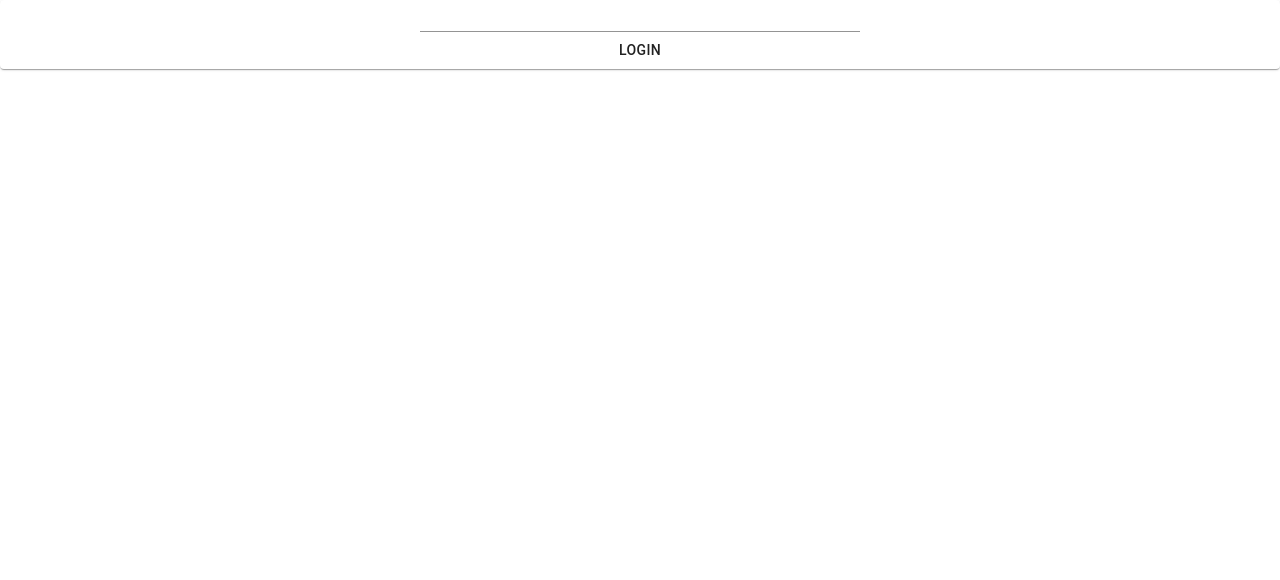
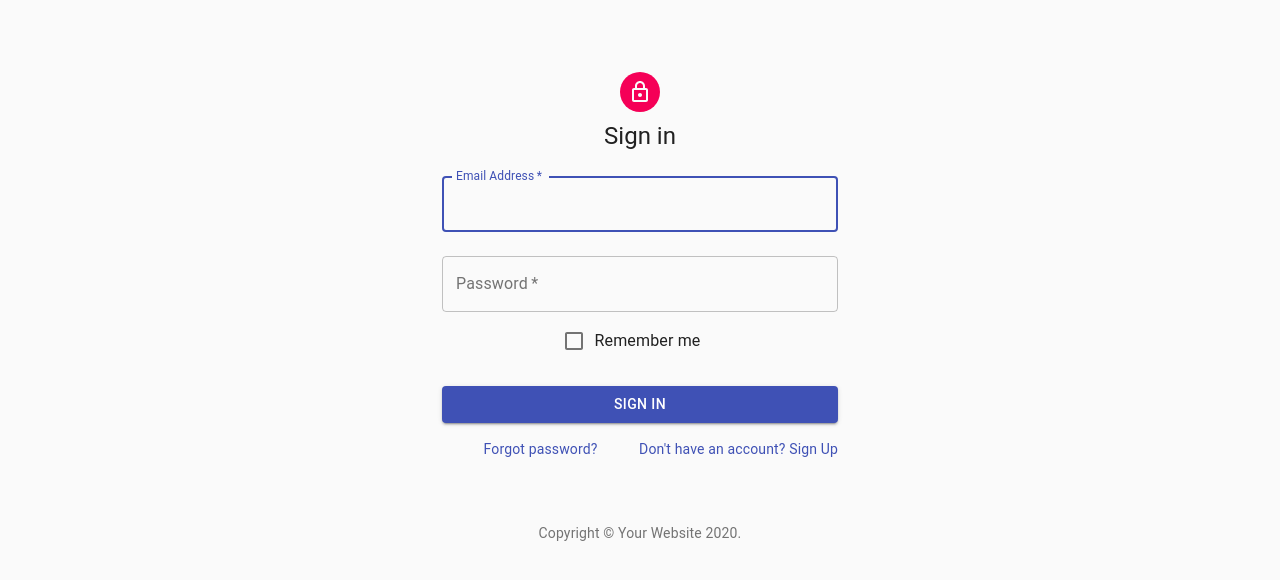
Before and after one commit to s-awaken/final-project, a React (Create React App) app in the folder react-front-end/: page / in a window 1280 px wide. Shown: the top 580 px of the page. Built offline with nearby package versions, Linux system fonts and the light colour scheme.

Commit message:
Sign-In changed

```diff
--- a/react-front-end/src/App.js
+++ b/react-front-end/src/App.js
@@ -4,8 +4,8 @@
 import allActions from "./actions";
 
 import HeaderMenu from "./components/Menu"
-import Login from './components/Login'
 
+import SignIn from './components/Sign-in'
 
 function App() {
   const login = useSelector((state) => state.currentUser.loggedIn)
@@ -13,7 +13,7 @@
     login ? (
       <HeaderMenu />
     ) : (
-        <Login action={allActions.userActions}/>
+        <SignIn action={allActions.userActions}/>
       )
   return (
     <div className="App">
--- a/react-front-end/src/components/Login.jsx
+++ /dev/null
@@ -1,42 +0,0 @@
-import React, { useState } from 'react'
-import { useDispatch } from 'react-redux'
-
-import Input from '@material-ui/core/Input'
-import Paper from '@material-ui/core/Paper'
-import Typography from '@material-ui/core/Typography'
-import Button from '@material-ui/core/Button'
-
-export default function Login (props) {
-  const [email, setEmail] = useState('');
-  const [password, setPassword] = useState('');
-
-  const dispatch = useDispatch()
-
-  const handleLogin = (event) => {
-    event.preventDefault();
-    dispatch(props.action.setUser())
-  }
-
-  return (<div >
-    <Paper >
-      <form onSubmit={handleLogin} >
-        <Input
-          value={email}
-          onInput={e => setEmail(e.target.value)}
-
-        />
-        <Input
-          value={password}
-          onInput={e => setPassword(e.target.value)}
-        />
-        <Typography />
-        <Button
-          type="submit"
-        >
-          Login
-                    </Button>
-      </form>
-    </Paper>
-  </div>
-  );
-}
--- /dev/null
+++ b/react-front-end/src/components/Sign-in.jsx
@@ -0,0 +1,125 @@
+import React from 'react';
+import { useDispatch } from 'react-redux'
+import Avatar from '@material-ui/core/Avatar';
+import Button from '@material-ui/core/Button';
+import CssBaseline from '@material-ui/core/CssBaseline';
+import TextField from '@material-ui/core/TextField';
+import FormControlLabel from '@material-ui/core/FormControlLabel';
+import Checkbox from '@material-ui/core/Checkbox';
+import Link from '@material-ui/core/Link';
+import Grid from '@material-ui/core/Grid';
+import Box from '@material-ui/core/Box';
+import LockOutlinedIcon from '@material-ui/icons/LockOutlined';
+import Typography from '@material-ui/core/Typography';
+import { makeStyles } from '@material-ui/core/styles';
+import Container from '@material-ui/core/Container';
+
+function Copyright() {
+  return (
+    <Typography variant="body2" color="textSecondary" align="center">
+      {'Copyright © '}
+      <Link color="inherit" href="https://material-ui.com/">
+        Your Website
+      </Link>{' '}
+      {new Date().getFullYear()}
+      {'.'}
+    </Typography>
+  );
+}
+
+const useStyles = makeStyles((theme) => ({
+  paper: {
+    marginTop: theme.spacing(8),
+    display: 'flex',
+    flexDirection: 'column',
+    alignItems: 'center',
+  },
+  avatar: {
+    margin: theme.spacing(1),
+    backgroundColor: theme.palette.secondary.main,
+  },
+  form: {
+    width: '100%', // Fix IE 11 issue.
+    marginTop: theme.spacing(1),
+  },
+  submit: {
+    margin: theme.spacing(3, 0, 2),
+  },
+}));
+
+export default function SignIn(props) {
+  const classes = useStyles();
+
+  const dispatch = useDispatch()
+
+  const handleLogin = (event) => {
+    event.preventDefault();
+    dispatch(props.action.setUser())
+  }
+
+  return (
+    <Container component="main" maxWidth="xs">
+      <CssBaseline />
+      <div className={classes.paper}>
+        <Avatar className={classes.avatar}>
+          <LockOutlinedIcon />
+        </Avatar>
+        <Typography component="h1" variant="h5">
+          Sign in
+        </Typography>
+        <form className={classes.form} noValidate onSubmit={handleLogin}>
+          <TextField
+            variant="outlined"
+            margin="normal"
+            required
+            fullWidth
+            id="email"
+            label="Email Address"
+            name="email"
+            autoComplete="email"
+            autoFocus
+          />
+          <TextField
+            variant="outlined"
+            margin="normal"
+            required
+            fullWidth
+            name="password"
+            label="Password"
+            type="password"
+            id="password"
+            autoComplete="current-password"
+          />
+          <FormControlLabel
+            control={<Checkbox value="remember" color="primary" />}
+            label="Remember me"
+          />
+          <Button
+            type="submit"
+            fullWidth
+            variant="contained"
+            color="primary"
+            className={classes.submit}
+          >
+            Sign In
+          </Button>
+          <Grid container>
+            <Grid item xs>
+              <Link href="#" variant="body2">
+                Forgot password?
+              </Link>
+            </Grid>
+            <Grid item>
+              <Link href="#" variant="body2">
+                {"Don't have an account? Sign Up"}
+              </Link>
+            </Grid>
+          </Grid>
+        </form>
+      </div>
+      <Box mt={8}>
+        <Copyright />
+      </Box>
+    </Container>
+  );
+}
--- a/react-front-end/src/components/bars/EmployeesBar.jsx
+++ b/react-front-end/src/components/bars/EmployeesBar.jsx
@@ -1,4 +1,4 @@
-import React, {useState} from 'react';
+import React from 'react';
 
 
 import PropTypes from 'prop-types';
@@ -35,12 +35,6 @@
   value: PropTypes.any.isRequired,
 };
 
-function a11yProps(index) {
-  return {
-    id: `simple-tab-${index}`,
-    'aria-controls': `simple-tabpanel-${index}`,
-  };
-}
 
 const useStyles = makeStyles((theme) => ({
   root: {
--- a/react-front-end/src/components/bars/ProfileBar.jsx
+++ b/react-front-end/src/components/bars/ProfileBar.jsx
@@ -2,11 +2,10 @@
 import PropTypes from 'prop-types';
 import { makeStyles } from '@material-ui/core/styles';
 import AppBar from '@material-ui/core/AppBar';
-import Tabs from '@material-ui/core/Tabs';
-import Tab from '@material-ui/core/Tab';
 import Typography from '@material-ui/core/Typography';
 import Box from '@material-ui/core/Box';
 
+import Profile from '../Profile'
 
 function TabPanel(props) {
   const { children, value, index, ...other } = props;
@@ -33,37 +32,31 @@
   value: PropTypes.any.isRequired,
 };
 
-function a11yProps(index) {
-  return {
-    id: `simple-tab-${index}`,
-    'aria-controls': `simple-tabpanel-${index}`,
-  };
-}
-
 const useStyles = makeStyles((theme) => ({
   root: {
     flexGrow: 1,
     backgroundColor: theme.palette.background.paper,
   },
 }));
-
+const generalInfo = {
+  name: "Syrym Zhauken",
+  age: "21",
+  department: "Development",
+  KPI: {
+    attendance: "3.4",
+    quality: "3.5",
+    quantity: "4.1"
+  }
+}
 export default function ProfileBar() {
   const classes = useStyles();
-  const [value, setValue] = React.useState(0);
-
-  const handleChange = (event, newValue) => {
-    setValue(newValue);
-  };
 
   return (
     <div className={classes.root}>
       <AppBar position="static">
-        <Tabs value={value} onChange={handleChange} aria-label="simple tabs example">
-          <Tab label="General Info" {...a11yProps(0)} />
-          <Tab label="Department" {...a11yProps(1)} />
-          <Tab label="KPI" {...a11yProps(2)} />
-        </Tabs>
+        <h2>Profile</h2>
       </AppBar>
+      <Profile generalInfo={generalInfo}/>
     </div>
   )
 }
--- a/react-front-end/src/components/profile.jsx
+++ b/react-front-end/src/components/profile.jsx
@@ -0,0 +1,38 @@
+import React from 'react'
+
+import ListItemAvatar from '@material-ui/core/ListItemAvatar'
+import Avatar from '@material-ui/core/Avatar'
+import List from '@material-ui/core/List'
+import ListItem from '@material-ui/core/ListItem'
+import Divider from '@material-ui/core/Divider'
+
+export default function Profile(props) {
+  return (
+    <div>
+      <List component="nav" aria-label="profile">
+        <ListItem alignItems="flex-start">
+          <ListItemAvatar>
+            <Avatar alt="User"/>
+            {props.generalInfo.name}
+          </ListItemAvatar>
+        </ListItem>
+        <Divider />
+        <ListItem alignItems="flex-start" >
+          <ListItem>
+            General Info
+          </ListItem>
+          <Divider />
+          <ListItem>
+              Department - {props.generalInfo.department}
+          </ListItem>
+          <ListItem>
+            KPI
+            <ListItem>
+
+            </ListItem>
+          </ListItem>
+        </ListItem>
+      </List>
+    </div>
+  )
+}
```
